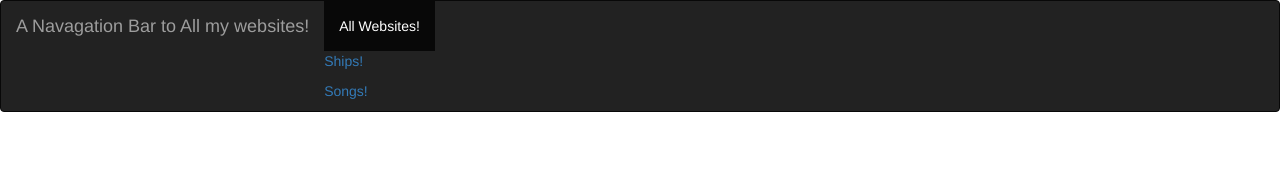
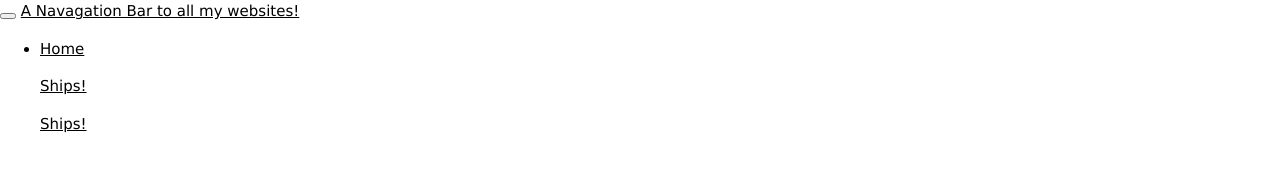
Before and after one commit to Spencer07/All-Website, a plain HTML site: page index.html in a window 1280 px wide. Drawn offline with nearby package versions, Linux system fonts and the light colour scheme.

Commit message:
Update index.html

```diff
--- a/index.html
+++ b/index.html
@@ -8,14 +8,6 @@
       background-color:yellow;float:middle;width: 100%;height :900px;
     }
   </style>
-<meta charset="utf-8">
-  <meta name="viewport" content="width=device-width, initial-scale=1">
-  <link rel="stylesheet" href="https://maxcdn.bootstrapcdn.com/bootstrap/3.4.1/css/bootstrap.min.css">
-  <script src="https://ajax.googleapis.com/ajax/libs/jquery/3.4.1/jquery.min.js"></script>
-  <script src="https://maxcdn.bootstrapcdn.com/bootstrap/3.4.1/js/bootstrap.min.js"></script>
-</head>
-<body>
-
 <nav class="navbar navbar-inverse">
   <div class="container-fluid">
     <div class="navbar-header">
@@ -24,13 +16,13 @@
         <span class="icon-bar"></span>
         <span class="icon-bar"></span>
       </button>
-      <a class="navbar-brand" href="#">A Navagation Bar to All my websites!</a>
+      <a class="navbar-brand" href="#">A Navagation Bar to all my websites!</a>
     </div>
     <div class="collapse navbar-collapse" id="myNavbar">
       <ul class="nav navbar-nav">
-        <li class="active"><a href="#">All Websites!</a></li>
+        <li class="active"><a href="#">Home</a></li>
         <p><a href="https://spencer07.github.io/ships/">Ships!</a></p>
-        <p><a href="https://spencer07.github.io/Songs/">Songs!</a></p>
+        <p><a href="https://spencer07.github.io/Songs/">Ships!</a></p>
       </ul>
     </div>
   </div>
```
